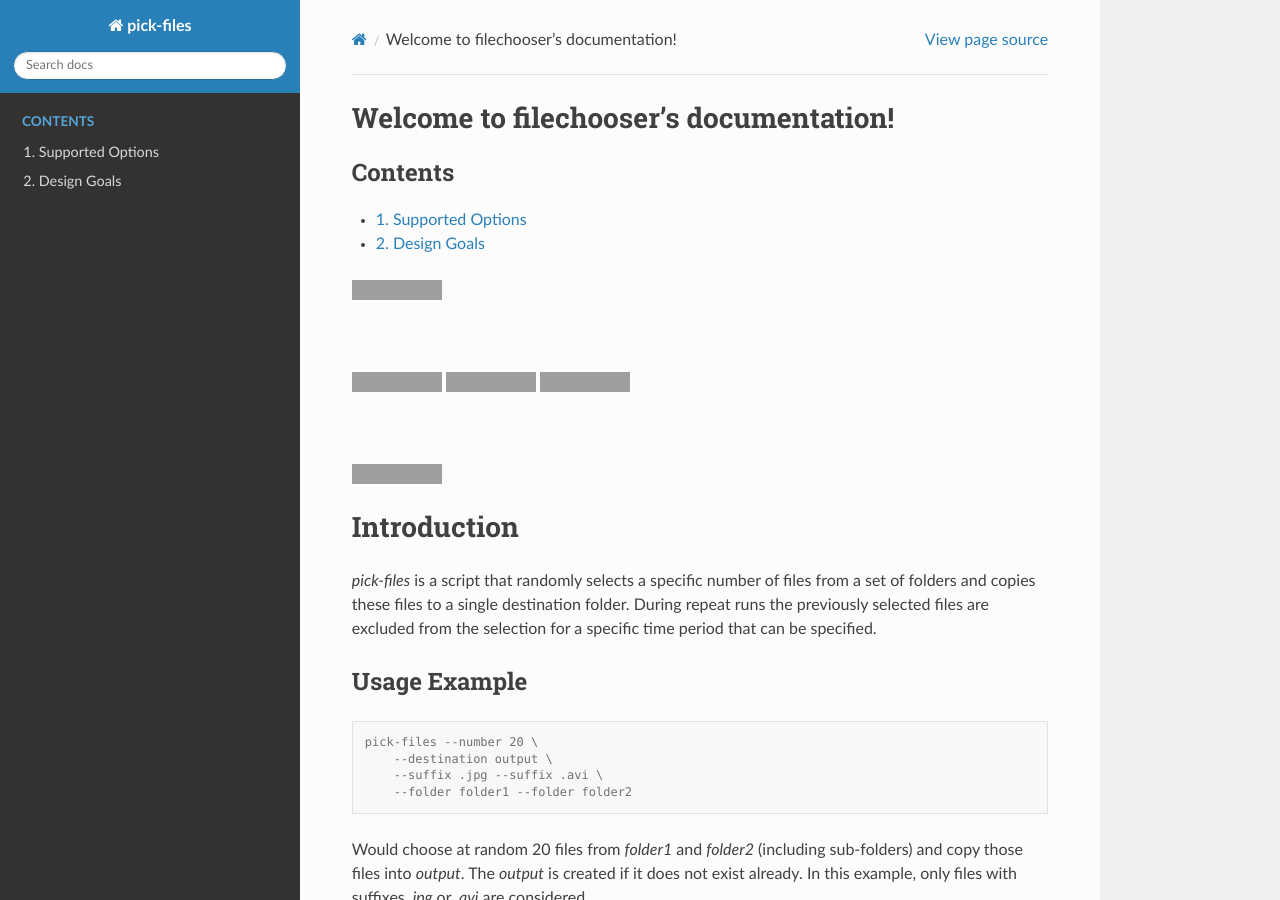
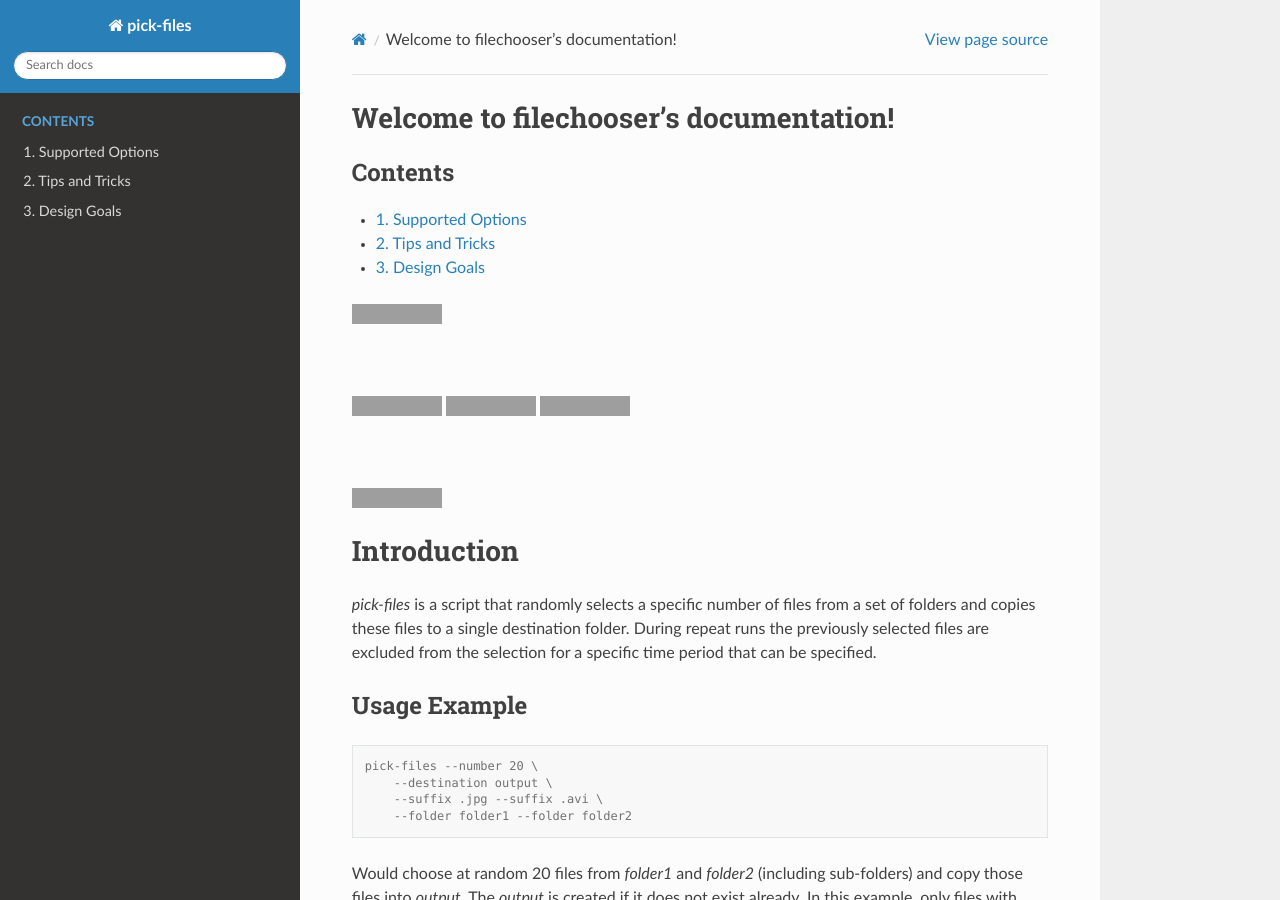
Before and after one commit to nicolasbock/filechooser, a Sphinx documentation site: the page built from docs/source/index.rst, in a window 1280 px wide and 900 px high. Built offline with Sphinx 7.4.7 and the Read the Docs theme 2.0.0, drawn with Linux system fonts in a browser that asks for light colours; grey boxes are pictures that could not be loaded.

```diff
--- a/README.rst
+++ b/README.rst
@@ -50,7 +50,7 @@ does not exist already. In this example, only files with suffixes `.jpg` or
 `.avi` are considered.
 
 For more details on all supported options, see the :doc:`Supported
-Options<pick-files-help>` page or run the command with `--help`.
+Options<supported-options>` page or run the command with `--help`.
 
 Installation
 ------------
--- a/docs/source/index.rst
+++ b/docs/source/index.rst
@@ -6,7 +6,8 @@ Welcome to filechooser's documentation!
    :caption: Contents
    :numbered:
 
-   pick-files-help
+   supported-options
+   tips-and-tricks
    design_goals
 
 .. include:: ../../README.rst
```
Also changed, not shown: docs/source/supported-options.rst (renamed from docs/source/pick-files-help.rst), 1 other file.
